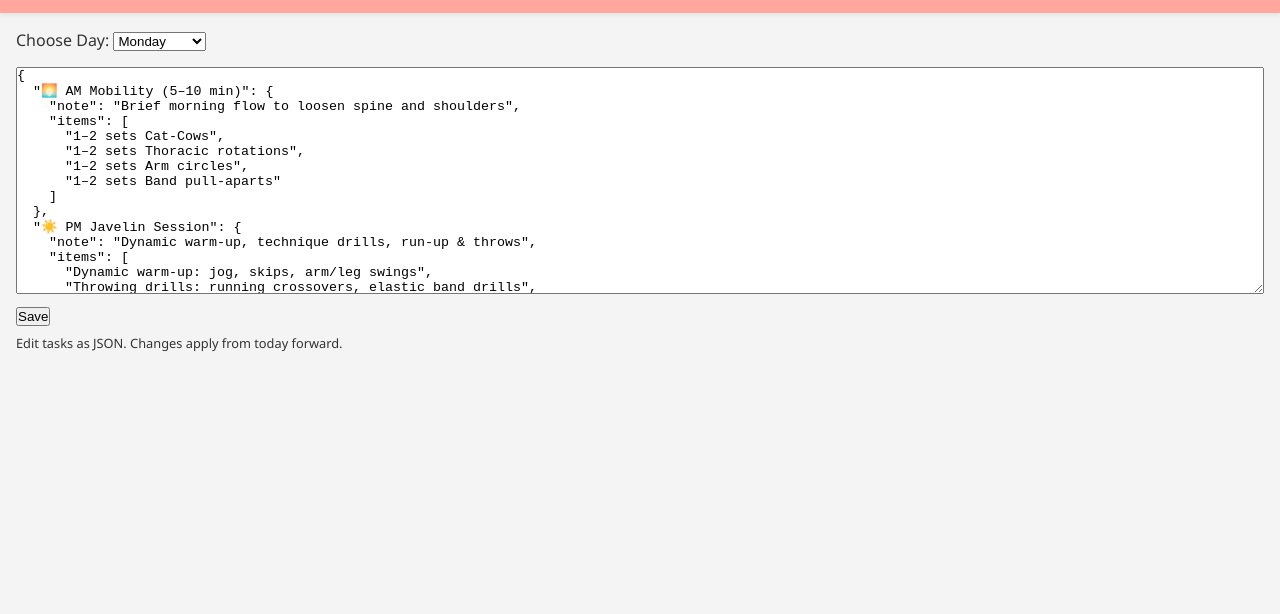
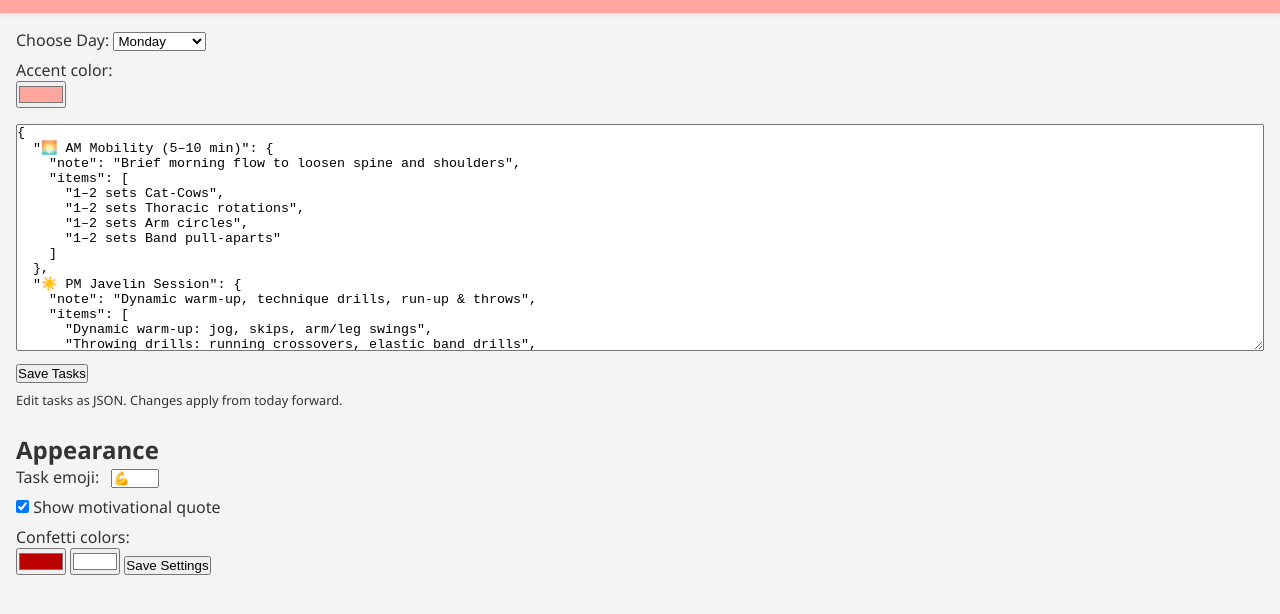
Before and after one commit to gpiazzon/javelintodo, a plain HTML site: page settings.html in a window 1280 px wide. Shown: the part 46-660 px from the top of the page. Drawn offline with Linux system fonts and the light colour scheme.

Commit message:
Add customizable settings

```diff
--- a/settings.html
+++ b/settings.html
@@ -23,25 +23,51 @@
         <option value="saturday">Saturday</option>
         <option value="sunday">Sunday</option>
       </select>
+      <label style="display:block;margin-top:0.5rem;" for="accent-input">Accent color:</label>
+      <input type="color" id="accent-input" />
       <textarea id="tasks-input" rows="15" style="width:100%;margin-top:1rem;"></textarea>
-    <button id="save-btn" style="margin-top:0.5rem;">Save</button>
+      <button id="save-btn" style="margin-top:0.5rem;">Save Tasks</button>
       <p style="font-size:0.8rem;margin-top:0.5rem;">Edit tasks as JSON. Changes apply from today forward.</p>
+
+      <h2 style="margin-top:1.5rem;">Appearance</h2>
+      <label for="emoji-input">Task emoji:</label>
+      <input id="emoji-input" maxlength="2" style="width:3rem;margin-left:0.5rem;" />
+      <div style="margin-top:0.5rem;">
+        <label><input type="checkbox" id="quote-toggle"/> Show motivational quote</label>
+      </div>
+      <label style="display:block;margin-top:0.5rem;">Confetti colors:</label>
+      <input type="color" id="confetti1" />
+      <input type="color" id="confetti2" />
+      <button id="save-settings-btn" style="margin-top:0.5rem;">Save Settings</button>
     </main>
 
+    <script src="settings.js"></script>
     <script src="tasks.js"></script>
   <script>
     document.addEventListener('DOMContentLoaded', () => {
       const select = document.getElementById('day-select');
       const input = document.getElementById('tasks-input');
+      const accent = document.getElementById('accent-input');
+      const emojiInput = document.getElementById('emoji-input');
+      const quoteToggle = document.getElementById('quote-toggle');
+      const conf1 = document.getElementById('confetti1');
+      const conf2 = document.getElementById('confetti2');
+
+      const settings = loadSettings();
 
       function loadCurrent() {
         const day = select.value;
         const tasks = getTasksFor(day, new Date());
         input.value = JSON.stringify(tasks, null, 2);
+        accent.value = settings.colors[day] || '#ffffff';
       }
 
       select.onchange = loadCurrent;
       loadCurrent();
+      emojiInput.value = settings.emoji;
+      quoteToggle.checked = settings.showQuotes;
+      conf1.value = settings.confettiColors[0] || '#bb0000';
+      conf2.value = settings.confettiColors[1] || '#ffffff';
 
       document.getElementById('save-btn').onclick = () => {
         try {
@@ -53,6 +79,15 @@
         }
       };
 
+      document.getElementById('save-settings-btn').onclick = () => {
+        settings.colors[select.value] = accent.value;
+        settings.emoji = emojiInput.value;
+        settings.showQuotes = quoteToggle.checked;
+        settings.confettiColors = [conf1.value, conf2.value];
+        saveSettings(settings);
+        alert('Settings saved!');
+      };
+
       lucide.replace();
     });
   </script>
--- /dev/null
+++ b/settings.js
@@ -0,0 +1,34 @@
+function loadSettings() {
+  const defaults = {
+    colors: {
+      monday: '#FFA69E',
+      tuesday: '#FFB357',
+      wednesday: '#A8E6CF',
+      thursday: '#9FA8DA',
+      friday: '#C6A7FE',
+      saturday: '#5BC8AF',
+      sunday: '#EFD8B7'
+    },
+    emoji: '\uD83D\uDCAA',
+    showQuotes: true,
+    confettiColors: ['#bb0000', '#ffffff']
+  };
+  try {
+    const saved = JSON.parse(localStorage.getItem('settings') || '{}');
+    return {
+      colors: { ...defaults.colors, ...(saved.colors || {}) },
+      emoji: saved.emoji || defaults.emoji,
+      showQuotes: typeof saved.showQuotes === 'boolean' ? saved.showQuotes : defaults.showQuotes,
+      confettiColors: saved.confettiColors || defaults.confettiColors
+    };
+  } catch (e) {
+    return defaults;
+  }
+}
+
+function saveSettings(settings) {
+  localStorage.setItem('settings', JSON.stringify(settings));
+}
+
+window.loadSettings = loadSettings;
+window.saveSettings = saveSettings;
--- a/style.css
+++ b/style.css
@@ -58,7 +58,7 @@ main { padding: 1rem; }
   accent-color: var(--accent);
 }
 .task-item label { flex: 1; display: flex; align-items: center; }
-.task-item label i { margin-right: .5rem; }
+.task-emoji { margin-right: .5rem; }
 
 /* Day color themes */
 body.monday { --accent: #FFA69E; }
```
Also changed, not shown: index.html (+13 -3 lines). Lines whose indentation alone changed are shown as unchanged.
